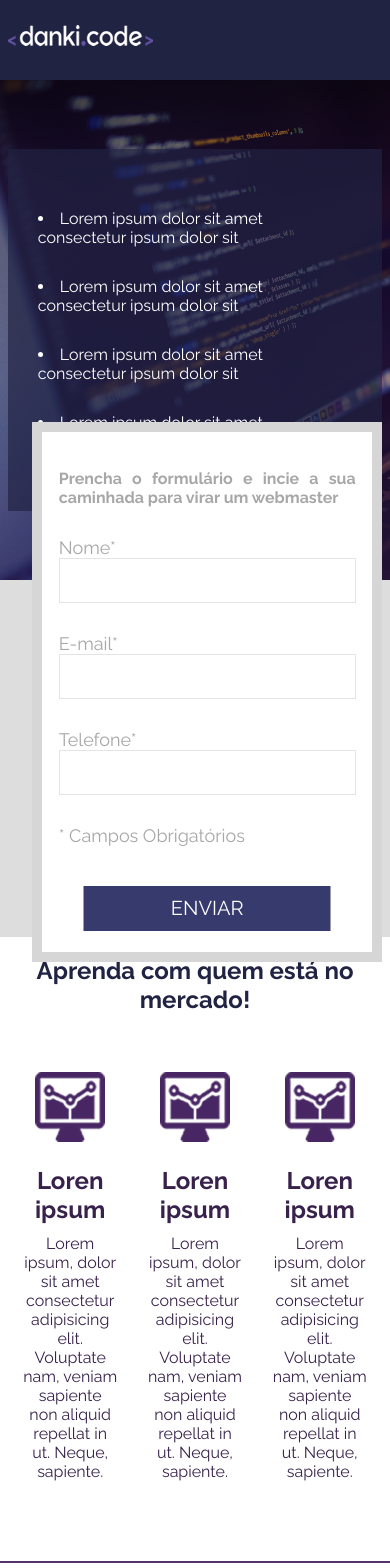
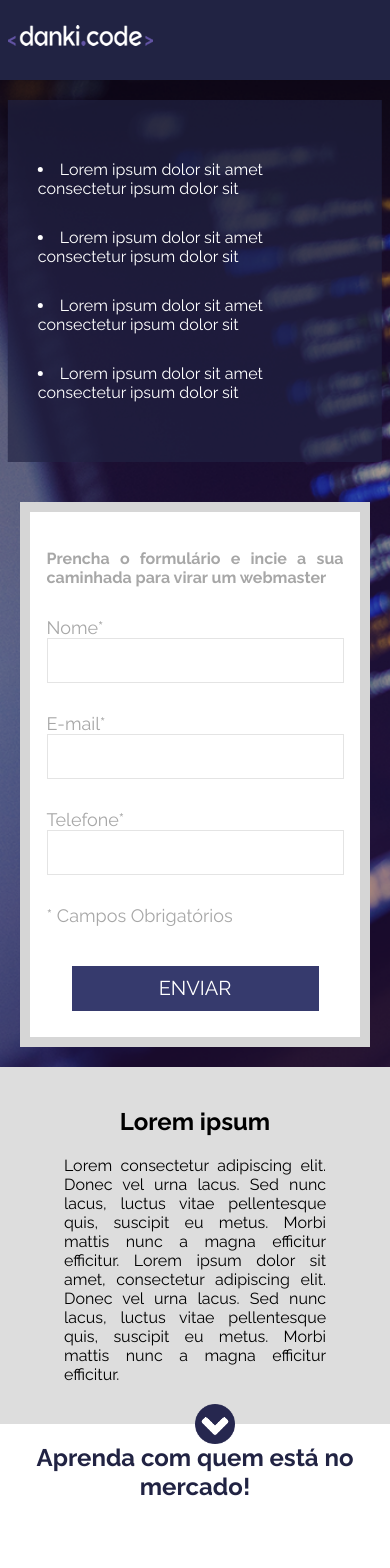
Before and after one commit to Crispim-Rodrigues/Projeto-1-Danki-Code, a React (Create React App) app: page / in a window 390 px wide. Shown: the top 1568 px of the page. Built offline with nearby package versions, Linux system fonts and the light colour scheme.

Commit message:
Responsividade

```diff
--- a/src/App.css
+++ b/src/App.css
@@ -54,8 +54,6 @@ header > .center > img{
 
 }
 .container_form form{
-    width: 100%;
-    height: 100%;
     margin: 10px 0;
 }
 .container_form form input,
@@ -67,15 +65,13 @@ header > .center > img{
     height: 45px;
 }
 .container_form form input[type="submit"]{
-    position: relative;
     font-size: 20px;
     border: none;
     color: white;
+    margin: 0 25px;
     margin-top: 40px;
     background-color: #363a6d;
     width: calc(100% - 50px);
-    left: 50%;
-    transform: translatex(-50%);
     cursor: pointer;
 }
 .container_form form p{
@@ -142,6 +138,7 @@ header > .center > img{
 }
 .learn_main .learn_boxes{
     display: flex;
+    flex-wrap: wrap;
     padding: 30px 0;
 }
 .learn_main .learn_boxes .box_single{
@@ -171,3 +168,44 @@ footer .center .footer_text h2{
     font-size: medium;
 }
 /* fim footer */
+
+@media screen and (max-width: 990px){
+    .home{
+        display: flex;
+        flex-direction: column;
+        height: auto;
+    }
+
+    .home .center  .form{
+        position: relative;
+        left: 50%;
+        transform: translateX(-50%);
+        margin: 20px 0;
+        float: left;
+    }
+    .container_form form input{
+        position: static;
+        transform: translate(none);
+        left: 0;
+    }
+    .home .center  .form{
+
+    }
+    .container_list{
+        margin: 20px 0;
+        position: relative;
+        left: 50%;
+        transform: translateX(-50%);
+        max-width: 700px;
+    }
+}
+@media screen and (max-width: 700px){
+    .learn_main .learn_boxes .box_single{
+        width: 100%;
+        margin: 40px auto;
+    }
+    .box_text{
+        max-width: 400px;
+        margin: auto auto;
+    }
+}
```
